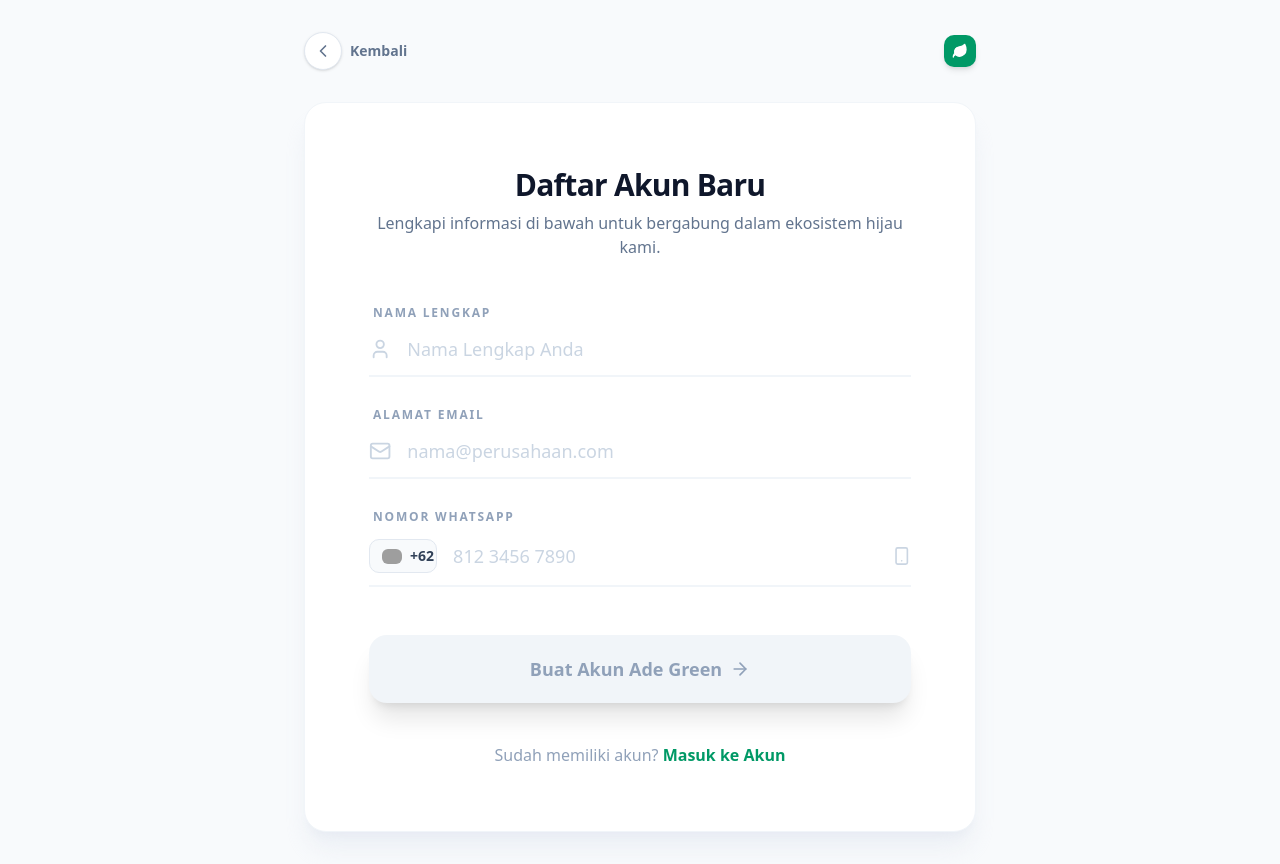
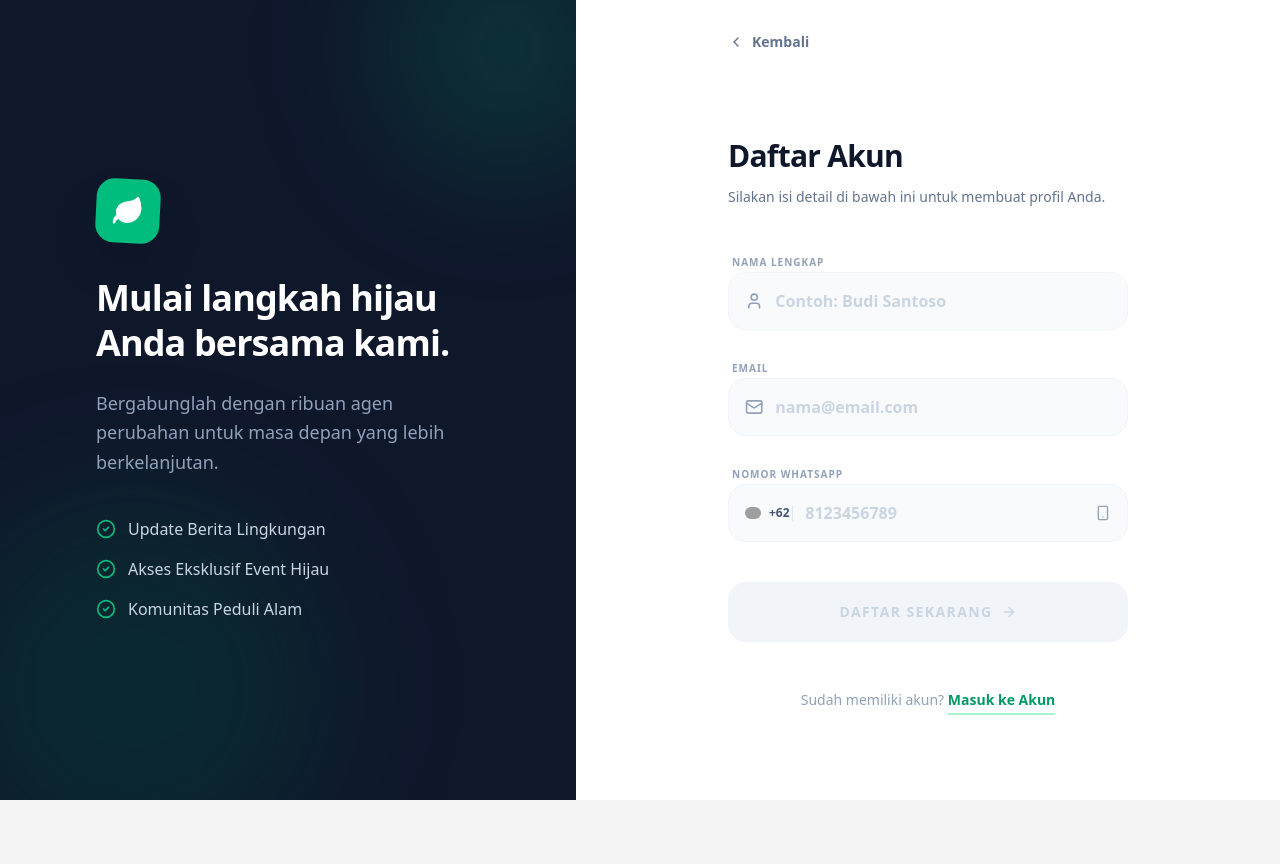
Before and after one commit to ahmadadptr001/ade-green-taxi, a Next.js app: page /daftar in a window 1280 px wide. After the commit the page ends 800 px from the top, so only its background shows below. Built offline with nearby package versions, Linux system fonts and the light colour scheme; grey boxes are pictures that could not be loaded.

Commit message:
redesign regis page nya juga

```diff
--- a/app/daftar/page.jsx
+++ b/app/daftar/page.jsx
@@ -1,4 +1,4 @@
-'use client'
+'use client';
 import React, { useState, useEffect } from 'react';
 import {
   Smartphone,
@@ -7,9 +7,9 @@
   User,
   ChevronLeft,
   Leaf,
-  Loader2
+  Loader2,
+  CheckCircle2
 } from 'lucide-react';
-import Link from 'next/link';
 
 export default function App() {
   const [formData, setFormData] = useState({
@@ -45,51 +45,74 @@
   };
 
   return (
-    <div className="min-h-screen bg-slate-50 font-sans selection:bg-emerald-500 selection:text-white flex flex-col items-center justify-center p-4 md:p-8">
+    <div className="fixed inset-0 bg-white flex flex-col md:flex-row font-sans selection:bg-emerald-100 selection:text-emerald-900">
 
-      {/* Tombol Kembali & Logo Atas */}
-      <div className="w-full max-w-2xl mb-8 flex items-center justify-between">
-        <button
-          onClick={() => window.history.back()}
-          className="group flex items-center gap-2 text-slate-500 hover:text-emerald-600 transition-colors"
-        >
-          <div className="p-2 rounded-full bg-white border border-slate-200 group-hover:border-emerald-200 group-hover:bg-emerald-50 transition-all shadow-sm">
-            <ChevronLeft className="w-5 h-5" />
+      {/* Sisi Kiri: Branding & Visual (Hanya Desktop) */}
+      <div className="hidden md:flex md:w-[45%] bg-slate-900 relative overflow-hidden items-center justify-center p-12">
+        {/* Dekorasi Abstract */}
+        <div className="absolute top-[-10%] right-[-10%] w-64 h-64 bg-emerald-600/20 rounded-full blur-3xl"></div>
+        <div className="absolute bottom-[-10%] left-[-10%] w-96 h-96 bg-emerald-900/30 rounded-full blur-3xl"></div>
+
+        <div className="relative z-10 max-w-sm">
+          <div className="w-16 h-16 bg-emerald-500 rounded-2xl flex items-center justify-center shadow-2xl mb-8 rotate-3">
+            <Leaf className="w-8 h-8 text-white fill-white" />
           </div>
-          <span className="font-semibold text-sm">Kembali</span>
-        </button>
+          <h1 className="text-4xl font-bold text-white mb-6 tracking-tight leading-tight">
+            Mulai langkah hijau Anda bersama kami.
+          </h1>
+          <p className="text-slate-400 text-lg leading-relaxed mb-10">
+            Bergabunglah dengan ribuan agen perubahan untuk masa depan yang lebih berkelanjutan.
+          </p>
 
-        <div className="flex items-center gap-2">
-          <div className="w-8 h-8 bg-emerald-600 rounded-lg flex items-center justify-center shadow-md">
-            <Leaf className="w-4 h-4 text-white fill-white" />
-          </div>
+          <ul className="space-y-4 text-slate-300">
+            {['Update Berita Lingkungan', 'Akses Eksklusif Event Hijau', 'Komunitas Peduli Alam'].map((item, i) => (
+              <li key={i} className="flex items-center gap-3">
+                <CheckCircle2 className="w-5 h-5 text-emerald-500" />
+                <span className="font-medium">{item}</span>
+              </li>
+            ))}
+          </ul>
         </div>
       </div>
 
-      {/* Card Utama (Fokus Formulir) */}
-      <div className="w-full max-w-2xl bg-white rounded-3xl shadow-xl shadow-slate-200/60 border border-slate-100 overflow-hidden transition-all duration-500">
-        <div className="p-8 md:p-16">
-          <div className="mb-10 text-center">
-            <h3 className="text-3xl font-extrabold text-slate-900 tracking-tight">Daftar Akun Baru</h3>
-            <p className="text-slate-500 mt-2 text-base">
-              Lengkapi informasi di bawah untuk bergabung dalam ekosistem hijau kami.
+      {/* Sisi Kanan: Formulir */}
+      <div className="flex-1 flex flex-col items-center justify-center p-6 md:p-12 overflow-y-auto bg-white">
+
+        {/* Tombol Kembali & Mobile Logo */}
+        <div className="w-full max-w-md absolute top-8 px-6 flex items-center justify-between md:justify-start">
+          <button
+            onClick={() => window.history.back()}
+            className="flex items-center gap-2 text-slate-500 hover:text-emerald-600 transition-all font-semibold text-sm group"
+          >
+            <ChevronLeft className="w-4 h-4 group-hover:-translate-x-1 transition-transform" />
+            Kembali
+          </button>
+          <div className="md:hidden">
+            <Leaf className="w-6 h-6 text-emerald-600 fill-emerald-600" />
+          </div>
+        </div>
+
+        <div className="w-full max-w-[400px] mt-12">
+          <div className="mb-10 text-center md:text-left">
+            <h2 className="text-3xl font-black text-slate-900 tracking-tight mb-3">Daftar Akun</h2>
+            <p className="text-slate-500 text-sm font-medium leading-relaxed">
+              Silakan isi detail di bawah ini untuk membuat profil Anda.
             </p>
           </div>
 
           <form onSubmit={handleSubmit} className="space-y-6">
-
-            {/* Field: Nama */}
-            <div className="group space-y-2">
-              <label className="text-xs uppercase tracking-[0.15em] font-bold text-slate-400 ml-1">Nama Lengkap</label>
+            {/* Input: Nama */}
+            <div className="space-y-2">
+              <label className="text-[10px] uppercase tracking-widest font-black text-slate-400 ml-1">Nama Lengkap</label>
               <div className={`
-                flex items-center border-b-2 transition-all duration-300 py-3
-                ${focusedField === 'name' ? 'border-emerald-500' : 'border-slate-100 group-hover:border-slate-300'}
+                flex items-center border rounded-2xl px-4 py-4 transition-all duration-300
+                ${focusedField === 'name' ? 'border-emerald-500 ring-4 ring-emerald-50' : 'border-slate-100 bg-slate-50'}
               `}>
-                <User className={`w-6 h-6 mr-4 transition-colors ${focusedField === 'name' ? 'text-emerald-500' : 'text-slate-300'}`} />
+                <User className={`w-5 h-5 mr-3 ${focusedField === 'name' ? 'text-emerald-500' : 'text-slate-400'}`} />
                 <input
                   type="text"
-                  placeholder="Nama Lengkap Anda"
-                  className="w-full bg-transparent outline-none text-lg text-slate-800 placeholder-slate-300 font-medium"
+                  placeholder="Contoh: Budi Santoso"
+                  className="w-full bg-transparent outline-none text-slate-800 placeholder-slate-300 font-semibold"
                   value={formData.name}
                   onChange={(e) => handleChange('name', e.target.value)}
                   onFocus={() => setFocusedField('name')}
@@ -98,18 +121,18 @@
               </div>
             </div>
 
-            {/* Field: Email */}
-            <div className="group space-y-2">
-              <label className="text-xs uppercase tracking-[0.15em] font-bold text-slate-400 ml-1">Alamat Email</label>
+            {/* Input: Email */}
+            <div className="space-y-2">
+              <label className="text-[10px] uppercase tracking-widest font-black text-slate-400 ml-1">Email</label>
               <div className={`
-                flex items-center border-b-2 transition-all duration-300 py-3
-                ${focusedField === 'email' ? 'border-emerald-500' : 'border-slate-100 group-hover:border-slate-300'}
+                flex items-center border rounded-2xl px-4 py-4 transition-all duration-300
+                ${focusedField === 'email' ? 'border-emerald-500 ring-4 ring-emerald-50' : 'border-slate-100 bg-slate-50'}
               `}>
-                <Mail className={`w-6 h-6 mr-4 transition-colors ${focusedField === 'email' ? 'text-emerald-500' : 'text-slate-300'}`} />
+                <Mail className={`w-5 h-5 mr-3 ${focusedField === 'email' ? 'text-emerald-500' : 'text-slate-400'}`} />
                 <input
                   type="email"
-                  placeholder="nama@perusahaan.com"
-                  className="w-full bg-transparent outline-none text-lg text-slate-800 placeholder-slate-300 font-medium"
+                  placeholder="nama@email.com"
+                  className="w-full bg-transparent outline-none text-slate-800 placeholder-slate-300 font-semibold"
                   value={formData.email}
                   onChange={(e) => handleChange('email', e.target.value)}
                   onFocus={() => setFocusedField('email')}
@@ -118,70 +141,69 @@
               </div>
             </div>
 
-            {/* Field: WhatsApp */}
-            <div className="group space-y-2">
-              <label className="text-xs uppercase tracking-[0.15em] font-bold text-slate-400 ml-1">Nomor WhatsApp</label>
+            {/* Input: WhatsApp */}
+            <div className="space-y-2">
+              <label className="text-[10px] uppercase tracking-widest font-black text-slate-400 ml-1">Nomor WhatsApp</label>
               <div className={`
-                flex items-center border-b-2 transition-all duration-300 py-3
-                ${focusedField === 'whatsapp' ? 'border-emerald-500' : 'border-slate-100 group-hover:border-slate-300'}
+                flex items-center border rounded-2xl px-4 py-4 transition-all duration-300
+                ${focusedField === 'whatsapp' ? 'border-emerald-500 ring-4 ring-emerald-50' : 'border-slate-100 bg-slate-50'}
               `}>
-                <div className="flex items-center gap-2 mr-4 bg-slate-50 px-3 py-1.5 rounded-lg border border-slate-200">
-                  <img src="https://flagcdn.com/w20/id.png" alt="ID" className="w-5 h-auto rounded-sm" />
-                  <span className="text-sm font-bold text-slate-700">+62</span>
+                <div className="flex items-center gap-2 mr-3 pr-3 border-r border-slate-200">
+                  <img src="https://flagcdn.com/w20/id.png" alt="ID" className="w-4 h-auto rounded-sm" />
+                  <span className="text-xs font-bold text-slate-600">+62</span>
                 </div>
                 <input
                   type="tel"
-                  placeholder="812 3456 7890"
-                  className="w-full bg-transparent outline-none text-lg text-slate-800 placeholder-slate-300 font-medium"
+                  placeholder="8123456789"
+                  className="w-full bg-transparent outline-none text-slate-800 placeholder-slate-300 font-semibold"
                   value={formData.whatsapp}
                   onChange={(e) => handleChange('whatsapp', e.target.value.replace(/\D/g, ''))}
                   onFocus={() => setFocusedField('whatsapp')}
                   onBlur={() => setFocusedField(null)}
                 />
-                <Smartphone className={`w-6 h-6 ${focusedField === 'whatsapp' ? 'text-emerald-500' : 'text-slate-300'}`} />
+                <Smartphone className={`w-5 h-5 ${focusedField === 'whatsapp' ? 'text-emerald-500' : 'text-slate-400'}`} />
               </div>
             </div>
 
-            {/* Action Button */}
-            <div className="pt-6">
+            {/* Submit Button */}
+            <div className="pt-4">
               <button
                 type="submit"
                 disabled={!isValid || isLoading}
                 className={`
-                  w-full py-5 rounded-2xl font-bold text-lg transition-all duration-300 shadow-xl
+                  w-full py-5 rounded-2xl font-black text-sm uppercase tracking-widest transition-all duration-500
                   ${isValid
-                    ? 'bg-emerald-600 text-white shadow-emerald-200 hover:bg-emerald-700 hover:-translate-y-1 active:scale-95'
-                    : 'bg-slate-100 text-slate-400 cursor-not-allowed shadow-none'
+                    ? 'bg-slate-900 text-white hover:bg-emerald-600 shadow-xl shadow-slate-200 active:scale-95'
+                    : 'bg-slate-100 text-slate-300 cursor-not-allowed'
                   }
                 `}
               >
                 {isLoading ? (
                   <div className="flex items-center justify-center gap-3">
-                    <Loader2 className="w-6 h-6 animate-spin" />
-                    <span>Mendaftarkan...</span>
+                    <Loader2 className="w-5 h-5 animate-spin" />
+                    <span>Memproses...</span>
                   </div>
                 ) : (
                   <div className="flex items-center justify-center gap-2">
-                    <span>Buat Akun Ade Green</span>
-                    <ArrowRight className="w-5 h-5" />
+                    <span>Daftar Sekarang</span>
+                    <ArrowRight className="w-4 h-4" />
                   </div>
                 )}
               </button>
             </div>
           </form>
 
-          <div className="mt-10 text-center">
-            <p className="text-slate-400 font-medium">
+          <div className="mt-12 text-center">
+            <p className="text-slate-400 text-sm font-medium">
               Sudah memiliki akun?{' '}
-              <Link href="/masuk" className="text-emerald-600 font-bold hover:underline decoration-2 underline-offset-4 transition-all">
+              <button className="text-emerald-600 font-bold hover:text-emerald-700 underline decoration-emerald-200 underline-offset-8 decoration-2 transition-all">
                 Masuk ke Akun
-              </Link>
+              </button>
             </p>
           </div>
         </div>
       </div>
 
-
     </div>
   );
 }
```
